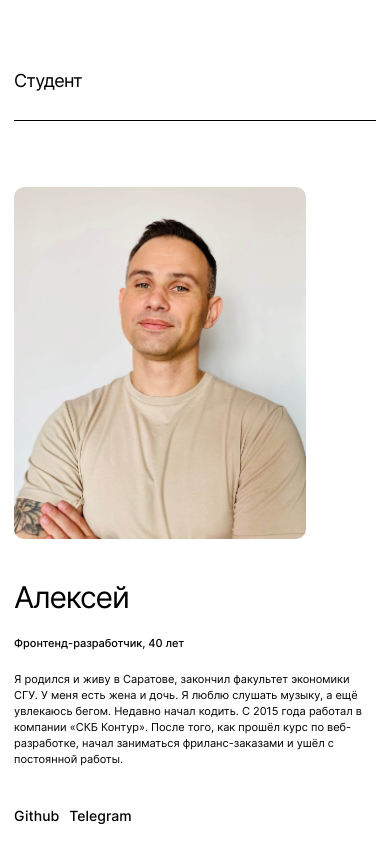
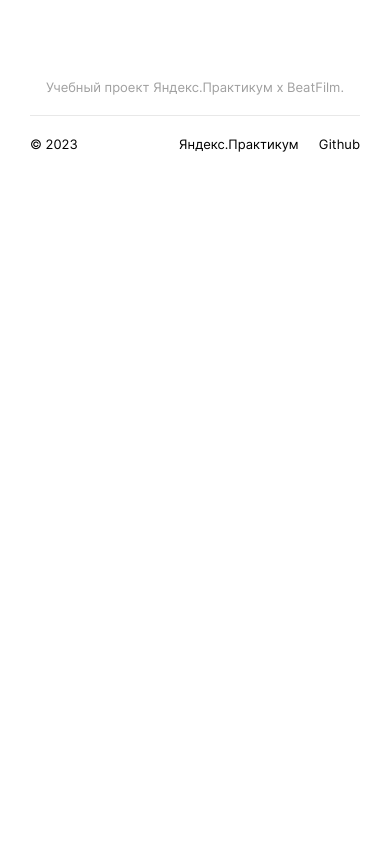
Before and after one commit to aumetros/movies-explorer-frontend, a React (Create React App) app: page / in a window 390 px wide. Shown: the top 844 px of the page. Built offline with nearby package versions, Linux system fonts and the light colour scheme.

Commit message:
Верстка компонента Footer - все разрешения

```diff
--- /dev/null
+++ b/src/components/Footer/Footer.css
@@ -0,0 +1,101 @@
+.footer {
+  min-height: 172px;
+  padding: 20px 70px;
+  display: flex;
+  flex-direction: column;
+  align-items: center;
+  justify-content: flex-end;
+  box-sizing: border-box;
+}
+
+.footer__title {
+  color: #a0a0a0;
+  margin: 0;
+  font-size: 13px;
+  font-weight: 400;
+  line-height: 16px;
+  text-align: center;
+}
+
+.footer__line {
+  width: 100%;
+  border-bottom: 1px #e8e8e8 solid;
+  margin: 20px 0;
+}
+
+.footer__container {
+  width: 100%;
+  display: flex;
+  justify-content: space-between;
+}
+
+.footer__date {
+  font-size: 13px;
+  font-weight: 400;
+  line-height: 16px;
+}
+
+.footer__links {
+  display: flex;
+  gap: 20px;
+  margin: 0;
+  padding: 0;
+  list-style: none;
+  font-size: 13px;
+  font-weight: 400;
+  line-height: 16px;
+}
+
+.footer__link {
+  color: #000;
+  text-decoration: none;
+}
+
+.footer__link:hover {
+  opacity: 0.7;
+}
+
+@media screen and (max-width: 768px) {
+  .footer {
+    padding: 20px 30px;
+  }
+}
+
+@media screen and (max-width: 380px) {
+  .footer {
+    min-height: 253px;
+    padding: 79px 10px 20px;
+    justify-content: flex-start;
+  }
+
+  .footer__title {
+    font-size: 12px;
+    line-height: 15px;
+  }
+
+  .footer__line {
+    margin: 21px 0 30px;
+  }
+
+  .footer__container {
+    flex-direction: column;
+    align-items: center;
+  }
+
+  .footer__date {
+    color: #a0a0a0;
+    font-size: 12px;
+    line-height: 15px;
+    order: 2;
+  }
+
+  .footer__links {
+    gap: 12px;
+    font-size: 12px;
+    line-height: 15px;
+    order: 1;
+    flex-direction: column;
+    align-items: center;
+    margin-bottom: 30px;
+  }
+}
--- /dev/null
+++ b/src/components/Footer/Footer.js
@@ -0,0 +1,25 @@
+import "./Footer.css";
+
+function Footer() {
+  return (
+    <footer className="footer">
+      <h2 className="footer__title">
+        Учебный проект Яндекс.Практикум х BeatFilm.
+      </h2>
+      <div className="footer__line"></div>
+      <div className="footer__container">
+        <span className="footer__date">© 2023</span>
+        <ul className="footer__links">
+          <li>
+            <a href="www.test.ru" className="footer__link" target="_blank" rel="noopener noreferrer">Яндекс.Практикум</a>
+          </li>
+          <li>
+            <a href="www.test.ru" className="footer__link" target="_blank" rel="noopener noreferrer">Github</a>
+          </li>
+        </ul>
+      </div>
+    </footer>
+  );
+}
+
+export default Footer;
--- a/src/components/Main/Main.js
+++ b/src/components/Main/Main.js
@@ -5,6 +5,7 @@ import NavTab from "../NavTab/NavTab";
 import AboutProject from "../AboutProject/AboutProject";
 import Techs from "../Techs/Techs";
 import AboutMe from "../AboutMe/AboutMe";
+import Footer from "../Footer/Footer";
 
 function Main() {
   return (
@@ -13,9 +14,9 @@ function Main() {
       <Promo />
       <NavTab />
       <AboutProject />
-      <Techs /> */}
-      <AboutMe />
-
+      <Techs />
+      <AboutMe /> */}
+      <Footer />
     </div>
   );
 }
```
